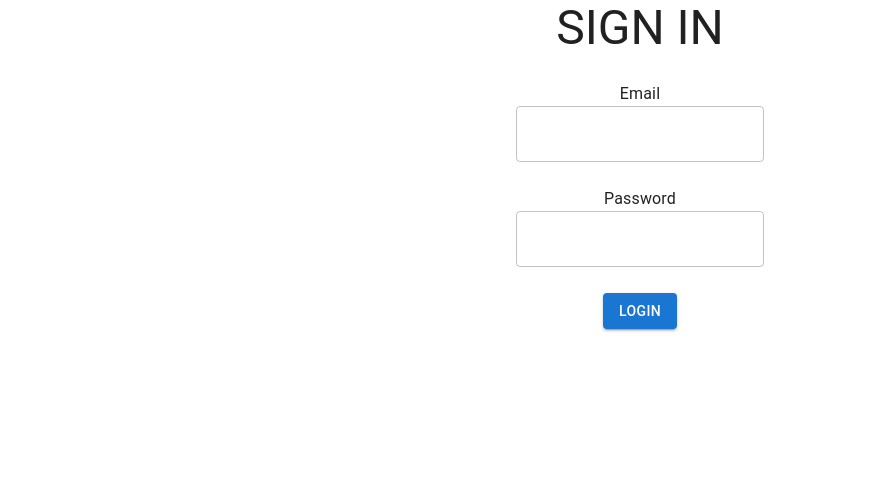
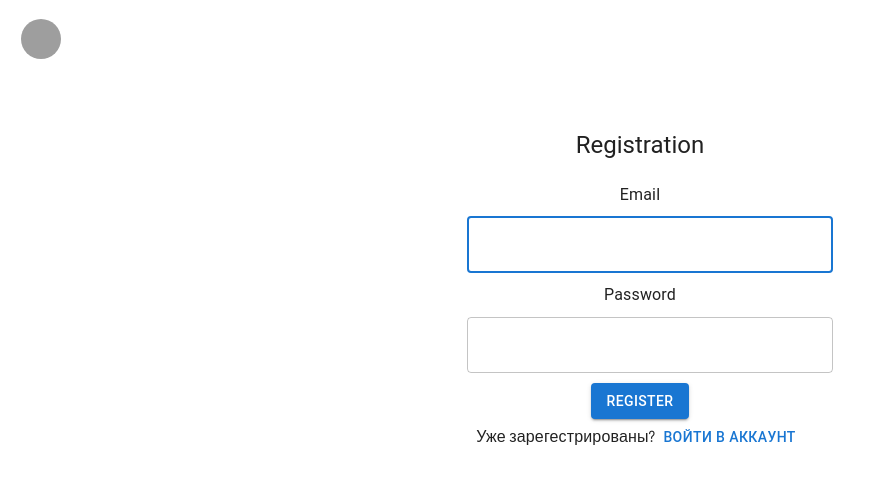
Before and after one commit to baiysh1218/game-1, a React (Create React App) app: page /Login in a window 1280 px wide. Before the commit this address led to /SignIn. Shown: the top 484 px of the page, without its empty margins (0-875 px from the left). Built offline with nearby package versions, Linux system fonts and the light colour scheme; no server answers; the database is empty; grey boxes are pictures that could not be loaded; a web font is replaced by a local one.

Commit message:
fixet auth

```diff
--- a/src/App.js
+++ b/src/App.js
@@ -13,9 +13,9 @@ import app from "./components/Header/Firebase";
 
 const App = () => {
   const [theme, setTheme] = useState("light");
-  const email = localStorage.getItem("email");
+  const email = JSON.parse(localStorage.getItem("email"));
 
-  // const sessionTheme = sessionStorage.getItem("theme");
+  // const theme = JSON.parse(sessionStorage.getItem("theme"));
 
   const darkTheme = createTheme({
     palette: {
@@ -26,13 +26,11 @@ const App = () => {
   return (
     <QuesionContextProvider>
       <AuthContextProvider>
-        <BrowserRouter>
-          <ThemeProvider theme={darkTheme}>
-            <CssBaseline />
-            {email && <Header theme={theme} setTheme={setTheme} />}
-            <Routing />
-          </ThemeProvider>
-        </BrowserRouter>
+        <ThemeProvider theme={darkTheme}>
+          <CssBaseline />
+          <Header theme={theme} setTheme={setTheme} />
+          <Routing />
+        </ThemeProvider>
       </AuthContextProvider>
     </QuesionContextProvider>
   );
--- a/src/Context/AuthContext.js
+++ b/src/Context/AuthContext.js
@@ -1,60 +1,76 @@
 import React, { createContext, useContext, useEffect, useState } from "react";
-import { Navigate, useNavigate } from "react-router-dom";
+import { useNavigate } from "react-router-dom";
 import app, { auth } from "../components/Header/Firebase";
 import {
   signInWithEmailAndPassword,
   createUserWithEmailAndPassword,
   onAuthStateChanged,
+  getAuth,
 } from "firebase/auth";
 
 export const authContext = createContext();
 
 const AuthContextProvider = ({ children }) => {
+  const navigate = useNavigate();
   const [user, setUser] = useState("");
   const [email, setEmail] = useState("");
   const [password, setPassword] = useState("");
   const [errorMsg, setErrorMsg] = useState("");
   const [hasAccount, setHasAccount] = useState("");
+  const [emailError, setEmailError] = useState("");
+  const [passwordError, setPasswordError] = useState("");
 
   const [emailValid, setEmailValid] = useState("");
   const [passwordValid, setPasswordValid] = useState("");
 
+  const [helper, setHelper] = useState(false);
+
+  const auth = getAuth();
+
   const handleRegister = () => {
-    setErrorMsg("");
     createUserWithEmailAndPassword(auth, email, password)
-      .then(res => {
-        console.log(res);
-
-        localStorage.setItem("email", JSON.stringify(res.user.email));
-        if (res.user.displayName !== null || res.user.photoURL !== null) {
-          localStorage.setItem("name", JSON.stringify(res.user.displayName));
-          localStorage.setItem("profilePic", JSON.stringify(res.user.photoURL));
-        }
-        localStorage.setItem("access", JSON.stringify(res.user.accessToken));
+      .then(userCredential => {
+        setUser(userCredential.user);
+        localStorage.setItem("email", JSON.stringify(user.email));
+        localStorage.setItem("token", JSON.stringify(user.accessToken));
+        navigate("/Allquestions");
       })
       .catch(err => {
         switch (err.code) {
           case "auth/email-already-in-use":
           case "auth/invalid-email":
-            alert("Вы уже зарегестрировались войдите в аккаунт");
+            setEmailError(err.message);
             break;
+
           case "auth/weak-password":
-            setErrorMsg("Weak password");
+            setPasswordError(err.message);
             break;
         }
-      });
+      })
+      .finally(() => setHelper(!helper));
   };
 
   const handleLogin = () => {
-    setErrorMsg("");
-    signInWithEmailAndPassword(auth, emailValid, passwordValid)
-      .then(res => {
-        console.log(res);
-        localStorage.setItem("access", JSON.stringify(res.user.accessToken));
-        localStorage.setItem("email", JSON.stringify(res.user.email));
+    signInWithEmailAndPassword(auth, email, password)
+      .then(userCredential => {
+        setUser(userCredential.user);
+        localStorage.setItem("email", JSON.stringify(user.email));
+        localStorage.setItem("token", JSON.stringify(user.accessToken));
+
+        navigate("/Allquestions");
       })
       .catch(err => {
-        console.error(err);
+        switch (err.code) {
+          case "auth/user-disabled":
+          case "auth/invalid-email":
+          case "auth/user-not-found":
+            setEmailError(err.message);
+            break;
+
+          case "auth/wrong-password":
+            setPasswordError(err.message);
+            break;
+        }
       });
   };
 
@@ -64,7 +80,6 @@ const AuthContextProvider = ({ children }) => {
 
   const authListener = () => {
     auth.onAuthStateChanged(user => {
-      console.log(user);
       if (user) {
         setUser(user);
       } else {
@@ -72,6 +87,7 @@ const AuthContextProvider = ({ children }) => {
       }
     });
   };
+
   useEffect(() => {
     authListener();
   }, []);
--- a/src/components/Choice/Choice.jsx
+++ b/src/components/Choice/Choice.jsx
@@ -1,9 +1,17 @@
-import React from "react";
+import React, { useContext, useEffect } from "react";
 import { useNavigate } from "react-router-dom";
+import { authContext } from "../../Context/AuthContext";
 import "./choice.css";
 
 const Choice = () => {
+  const { user } = useContext(authContext);
   const navigate = useNavigate();
+
+  useEffect(() => {
+    if (!user) {
+      navigate("/Login");
+    }
+  }, []);
 
   return (
     <div className="choice-main-block">
--- a/src/components/Header/Header.jsx
+++ b/src/components/Header/Header.jsx
@@ -14,15 +14,10 @@ import { authContext } from "../../Context/AuthContext";
 export default function BasicMenu({ theme, setTheme }) {
   const { setValidLogin } = useContext(quesionContext);
   const { handleLogout } = useContext(authContext);
+
   function changeTheme() {
-    if (theme === "light") {
-      setTheme("dark");
-      // sessionStorage.setItem("theme", "dark");
-    }
-    if (theme === "dark") {
-      setTheme("light");
-      // sessionStorage.setItem("theme", "light");
-    }
+    setTheme(!theme);
+    // sessionStorage.setItem("theme", JSON.stringify(theme));
   }
 
   function logOut() {
--- a/src/components/Login/Login.jsx
+++ b/src/components/Login/Login.jsx
@@ -1,12 +1,12 @@
 import React, { useState, useContext } from "react";
 import { signInWithGitHub, signInWithGoole } from "../Header/Firebase";
 import { TextField, Button, Box, Typography, Grid, Link } from "@mui/material";
-import GoogleIcon from "@mui/icons-material/Google";
-import GitHubIcon from "@mui/icons-material/GitHub";
+
 import { useNavigate } from "react-router-dom";
 import { QueryStartAtConstraint } from "firebase/firestore";
 import { quesionContext } from "../../Context/QuesionContext";
 import { authContext } from "../../Context/AuthContext";
+import { logDOM } from "@testing-library/react";
 
 const Login = () => {
   const { setValidLogin } = useContext(quesionContext);
@@ -31,27 +31,26 @@ const Login = () => {
 
   const navigate = useNavigate();
 
-  function path() {
-    handleRegister();
-    navigate("/Allquestions");
-  }
+  // function path() {
+  //   handleRegister();
+  //   navigate("/Allquestions");
+  // }
 
-  function validGoole() {
-    signInWithGoole();
-    navigate("/Allquestions");
-  }
+  // function validGoole() {
+  //   signInWithGoole();
+  //   navigate("/Allquestions");
+  // }
 
-  function validGitHub() {
-    signInWithGitHub();
-    setValidLogin(true);
-    navigate("/Allquestions");
-  }
+  // function validGitHub() {
+  //   signInWithGitHub();
+  //   setValidLogin(true);
+  //   navigate("/Allquestions");
+  // }
 
   return (
     <div className="login__main_block">
       <Box>
         <Box>
-          <Box component="form" onSubmit={handleSubmit} noValidate>
           <Typography variant="h5" style={{ marginBottom: "6%" }}>
             Registration
           </Typography>
@@ -66,6 +65,7 @@ const Login = () => {
             name="email"
             autoComplete="email"
             autoFocus
+            value={email}
             onChange={e => {
               setEmail(e.target.value);
             }}
@@ -82,7 +82,7 @@ const Login = () => {
               type="password"
               id="password"
               autoComplete="current-password"
-                helperText={errorMsg}
+              value={password}
               onChange={e => {
                 setPassword(e.target.value);
               }}
@@ -90,33 +90,19 @@ const Login = () => {
             <Button
               variant="contained"
               onClick={() => {
-                  path();
+                handleRegister();
               }}>
               Register
             </Button>
           </Box>
         </Box>
       </Box>
-      </Box>
-      <Box style={{ width: "70%" }}>
-        <Button
-          variant="contained"
-          onClick={validGoole}
-          style={{ margin: "1%", marginTop: "2%" }}>
-          <GoogleIcon /> Google
-        </Button>
-        <Button
-          variant="contained"
-          onClick={validGitHub}
-          style={{ margin: "1%", marginTop: "2%" }}>
-          <GitHubIcon /> GitHub
-        </Button>
+
       <Box>
         <Typography variant="a">
           Уже зарегестрированы?
-            <Button onClick={navigate("/SignIn")}>Войти в аккаунт</Button>
+          <Button onClick={() => navigate("/SignIn")}>Войти в аккаунт</Button>
         </Typography>
-        </Box>
       </Box>
     </div>
   );
--- a/src/components/Login/SignIn.jsx
+++ b/src/components/Login/SignIn.jsx
@@ -5,9 +5,16 @@ import { useNavigate } from "react-router-dom";
 import { authContext } from "../../Context/AuthContext";
 
 const SignIn = () => {
-  const { emailValid, setEmailValid, handleLogin, setPasswordValid } =
-    useContext(authContext);
-  const email = localStorage.getItem("email");
+  const {
+    emailValid,
+    setEmailValid,
+    handleLogin,
+    setPasswordValid,
+    setEmail,
+    setPassword,
+  } = useContext(authContext);
+
+  const emailToLocacl = localStorage.getItem("email");
 
   const navigate = useNavigate();
 
@@ -29,18 +36,29 @@ const SignIn = () => {
       }}>
       <Typography variant="h3">SIGN IN</Typography>
       <Typography style={{ marginTop: "2%" }}>Email</Typography>
-      <TextField type="email" onChange={e => setEmailValid(e.target.value)} />
+      <TextField
+        type="email"
+        required
+        id="email"
+        name="email"
+        autoComplete="email"
+        autoFocus
+        onChange={e => setEmail(e.target.value)}
+      />
       <Typography style={{ marginTop: "2%" }}>Password</Typography>
       <TextField
         type="password"
-        onChange={e => setPasswordValid(e.target.value)}
+        required
+        name="password"
+        id="password"
+        autoComplete="current-password"
+        onChange={e => setPassword(e.target.value)}
       />
       <Button
         style={{ marginTop: "2%" }}
         variant="contained"
         onClick={() => {
           handleLogin();
-          navigate("/Allquestions");
         }}>
         Login
       </Button>
--- a/src/index.js
+++ b/src/index.js
@@ -1,6 +1,11 @@
 import React from "react";
 import ReactDOM from "react-dom/client";
+import { BrowserRouter } from "react-router-dom";
 import App from "./App";
 
 const root = ReactDOM.createRoot(document.getElementById("root"));
-root.render(<App />);
+root.render(
+  <BrowserRouter>
+    <App />
+  </BrowserRouter>
+);
```
Also changed, not shown: src/components/Login/Register.jsx (added, +28 -0 lines). Lines whose indentation alone changed are shown as unchanged.
